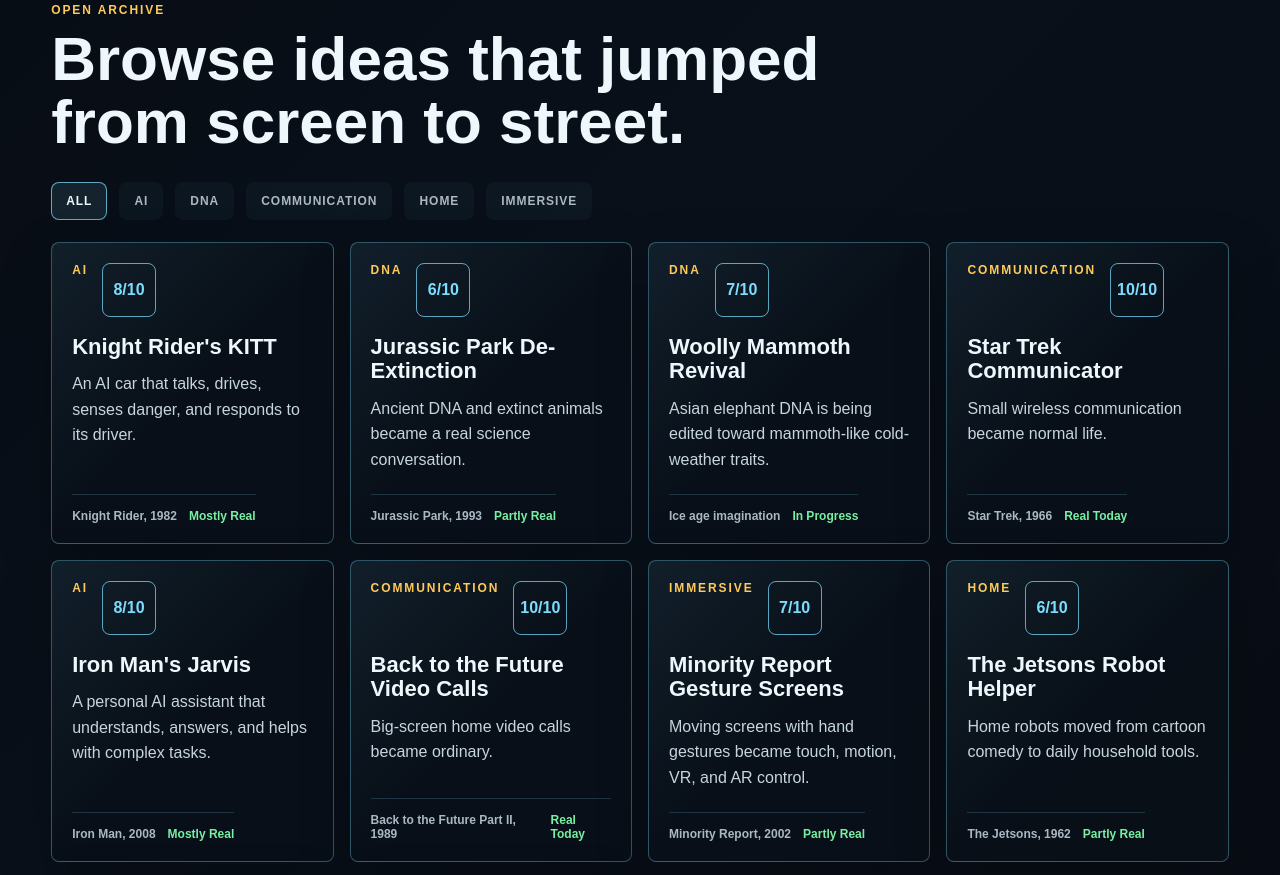
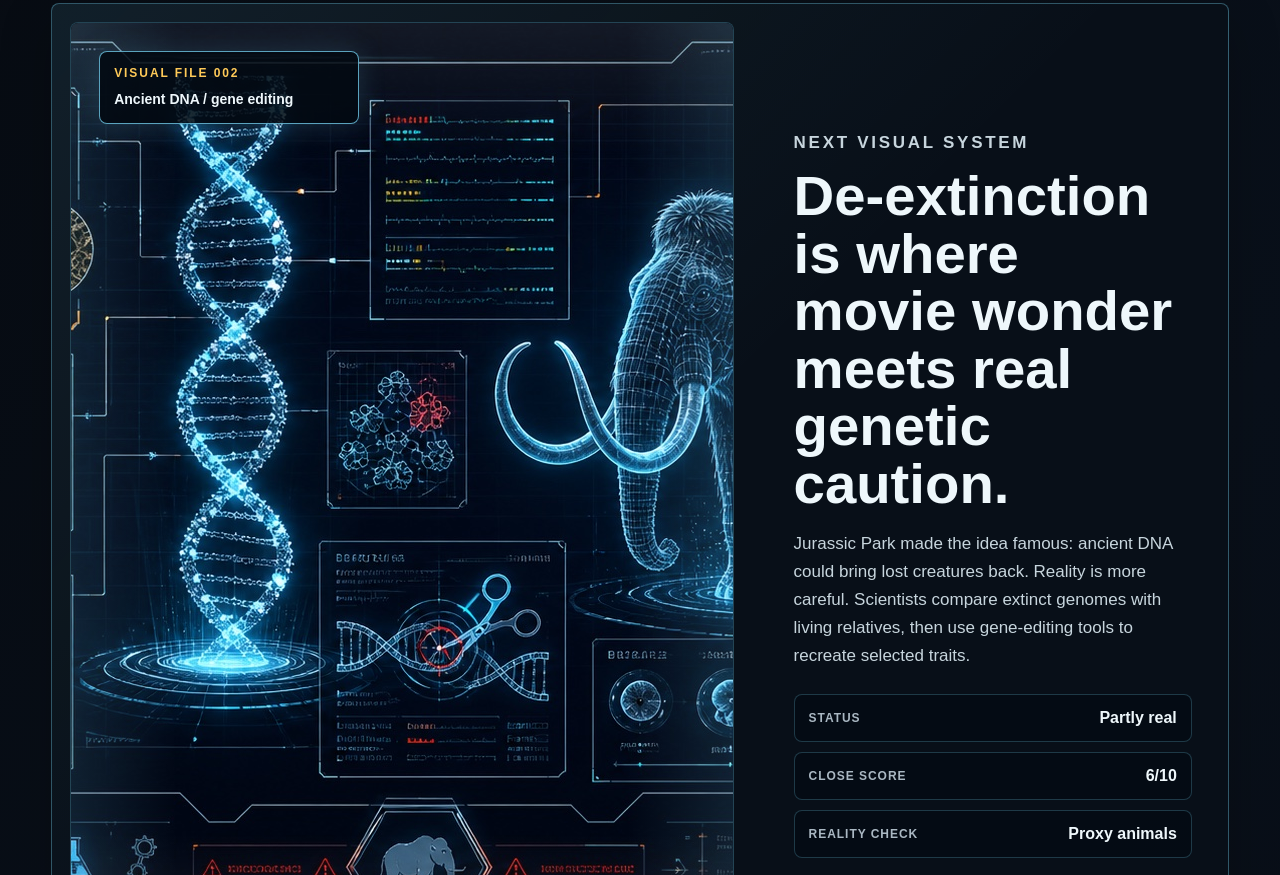
Before and after one commit to aifi2k02/past2future, a plain HTML site: page index.html in a window 1280 px wide. Shown: the part 1790-2665 px from the top of the page. Drawn offline with Linux system fonts and the light colour scheme.

Commit message:
Add de-extinction visual feature

```diff
--- a/app.js
+++ b/app.js
@@ -5,6 +5,7 @@
     category: "AI",
     status: "Mostly Real",
     score: "8/10",
+    image: "assets/kitt-ai-xray.jpeg",
     summary: "An AI car that talks, drives, senses danger, and responds to its driver.",
     then: "KITT was imagined as a smart car with a voice, independent driving, threat detection, and a strong personality.",
     now: "Modern vehicles include driver assist, voice control, emergency braking, route intelligence, parking assist, cameras, radar, and connected software.",
@@ -16,6 +17,7 @@
     category: "DNA",
     status: "Partly Real",
     score: "6/10",
+    image: "assets/deextinction-dna-blueprint.jpeg",
     summary: "Ancient DNA and extinct animals became a real science conversation.",
     then: "The story imagined extinct animals brought back from ancient genetic material.",
     now: "Scientists study ancient DNA and use cloning methods and gene editing to create animals with selected extinct-species-like traits.",
@@ -27,6 +29,7 @@
     category: "DNA",
     status: "In Progress",
     score: "7/10",
+    image: "assets/deextinction-dna-blueprint.jpeg",
     summary: "Asian elephant DNA is being edited toward mammoth-like cold-weather traits.",
     then: "People imagined ancient extinct animals walking the earth again.",
     now: "Researchers are working on mammoth-like traits such as thick hair, cold adaptation, fat storage, smaller ears, and cold-resistant blood.",
@@ -142,6 +145,12 @@
     card.className = "story-card";
     card.type = "button";
     card.innerHTML = `
+      ${story.image ? `
+        <div class="story-visual">
+          <img src="${story.image}" alt="${story.title} visual">
+        </div>
+      ` : ""}
+      <div class="story-body">
         <div class="story-top">
           <span class="story-category">${story.category}</span>
           <span class="story-score">${story.score}</span>
@@ -151,6 +160,7 @@
         <div class="story-footer">
           <span>${story.source}</span>
           <span class="story-status">${story.status}</span>
+        </div>
       </div>
     `;
     card.addEventListener("click", () => openStory(story));
--- a/index.html
+++ b/index.html
@@ -127,6 +127,42 @@
           </div>
         </section>
 
+        <section class="visual-file-section" aria-labelledby="dna-title">
+          <div class="visual-file-image">
+            <img
+              src="assets/deextinction-dna-blueprint.jpeg"
+              alt="De-extinction DNA science blueprint with amber, DNA helix, and mammoth wireframe"
+              width="1672"
+              height="941">
+            <div class="scan-label top-left">
+              <span>Visual file 002</span>
+              <strong>Ancient DNA / gene editing</strong>
+            </div>
+          </div>
+
+          <div class="visual-file-copy">
+            <p class="eyebrow">Next visual system</p>
+            <h2 id="dna-title">De-extinction is where movie wonder meets real genetic caution.</h2>
+            <p>
+              Jurassic Park made the idea famous: ancient DNA could bring lost creatures back. Reality is more careful. Scientists compare extinct genomes with living relatives, then use gene-editing tools to recreate selected traits.
+            </p>
+            <div class="visual-stats" aria-label="De-extinction story facts">
+              <div>
+                <span>Status</span>
+                <strong>Partly real</strong>
+              </div>
+              <div>
+                <span>Close score</span>
+                <strong>6/10</strong>
+              </div>
+              <div>
+                <span>Reality check</span>
+                <strong>Proxy animals</strong>
+              </div>
+            </div>
+          </div>
+        </section>
+
         <section id="archive" class="archive-section" aria-labelledby="archive-title">
           <div class="section-heading">
             <p class="eyebrow">Open archive</p>
--- a/styles.css
+++ b/styles.css
@@ -367,6 +367,7 @@
 }
 
 .feature-story,
+.visual-file-section,
 .archive-section,
 .timeline-section,
 .submit-section {
@@ -392,6 +393,7 @@
 }
 
 .comparison-panel,
+.visual-file-section,
 .story-card,
 .timeline-item,
 .idea-form,
@@ -457,6 +459,87 @@
   margin-bottom: 22px;
 }
 
+.visual-file-section {
+  display: grid;
+  grid-template-columns: minmax(0, 1.1fr) minmax(340px, 0.72fr);
+  gap: clamp(22px, 4vw, 42px);
+  align-items: center;
+  margin: clamp(64px, 9vw, 110px) clamp(18px, 4vw, 54px) 0;
+  padding: 18px;
+}
+
+.visual-file-image {
+  position: relative;
+  overflow: hidden;
+  border: 1px solid rgba(124, 222, 255, 0.28);
+  border-radius: 8px;
+  background: #020812;
+}
+
+.visual-file-image::after,
+.story-visual::after {
+  content: "";
+  position: absolute;
+  inset: 0;
+  pointer-events: none;
+  background:
+    linear-gradient(90deg, rgba(124, 222, 255, 0.12), transparent 16%, transparent 84%, rgba(124, 222, 255, 0.12)),
+    linear-gradient(rgba(255, 255, 255, 0.08), transparent 14%, transparent 86%, rgba(255, 255, 255, 0.08));
+}
+
+.visual-file-image img {
+  display: block;
+  width: 100%;
+  aspect-ratio: 1672 / 941;
+  object-fit: cover;
+}
+
+.visual-file-copy {
+  padding: clamp(8px, 2vw, 18px);
+}
+
+.visual-file-copy h2 {
+  margin-bottom: 18px;
+  font-size: clamp(30px, 4.4vw, 58px);
+  line-height: 1.02;
+}
+
+.visual-file-copy p {
+  color: #c7d5dd;
+  font-size: 17px;
+  line-height: 1.65;
+}
+
+.visual-stats {
+  display: grid;
+  gap: 10px;
+  margin-top: 24px;
+}
+
+.visual-stats div {
+  display: flex;
+  align-items: center;
+  justify-content: space-between;
+  gap: 16px;
+  padding: 14px;
+  border: 1px solid rgba(124, 222, 255, 0.22);
+  border-radius: 8px;
+  background: rgba(3, 10, 18, 0.56);
+}
+
+.visual-stats span {
+  color: var(--muted);
+  font-size: 12px;
+  font-weight: 900;
+  letter-spacing: 0.08em;
+  text-transform: uppercase;
+}
+
+.visual-stats strong {
+  color: var(--text);
+  text-align: right;
+}
+
 .filter-button {
   background: rgba(124, 222, 255, 0.04);
   cursor: pointer;
@@ -472,8 +555,9 @@
   appearance: none;
   display: flex;
   flex-direction: column;
-  min-height: 302px;
-  padding: 20px;
+  min-height: 382px;
+  padding: 0;
+  overflow: hidden;
   text-align: left;
   cursor: pointer;
   transition: transform 180ms ease, border-color 180ms ease, background 180ms ease;
@@ -485,6 +569,29 @@
   background:
     linear-gradient(135deg, rgba(124, 222, 255, 0.14), rgba(255, 202, 88, 0.04)),
     var(--panel-strong);
+}
+
+.story-visual {
+  position: relative;
+  aspect-ratio: 16 / 9;
+  overflow: hidden;
+  border-bottom: 1px solid rgba(124, 222, 255, 0.2);
+  background: rgba(3, 10, 18, 0.72);
+}
+
+.story-visual img {
+  display: block;
+  width: 100%;
+  height: 100%;
+  object-fit: cover;
+  filter: saturate(1.08) contrast(1.04);
+}
+
+.story-body {
+  display: flex;
+  flex: 1;
+  flex-direction: column;
+  padding: 18px;
 }
 
 .story-top {
@@ -785,6 +892,10 @@
     grid-template-columns: repeat(2, minmax(0, 1fr));
   }
 
+  .visual-file-section {
+    grid-template-columns: 1fr;
+  }
+
   .comparison-grid {
     grid-template-columns: 1fr 1fr;
   }
```
Also changed, not shown: assets/deextinction-dna-blueprint.jpeg (added). Lines whose indentation alone changed are shown as unchanged.
